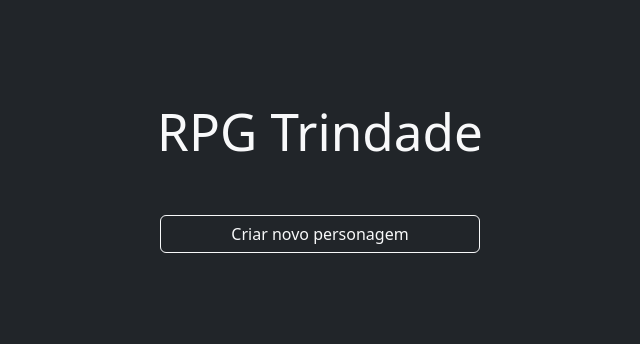
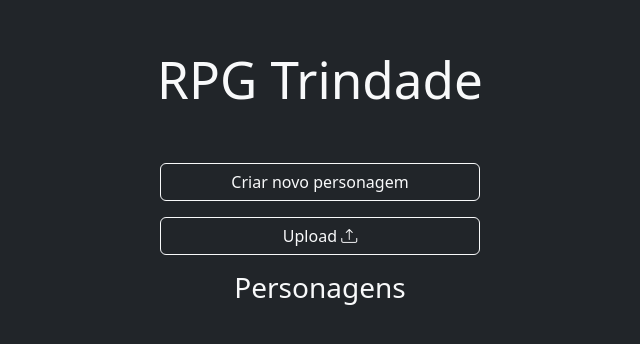
Before and after one commit to Leonardo-Gracas/trindade-rpg, a React (Vite) app: page / in a window 1280 px wide. Shown: the part 214-558 px from the top of the page, without its empty margins (320-960 px from the left). Built offline with nearby package versions, Linux system fonts and the light colour scheme.

Commit message:
Salvando e abrindo arquivos

```diff
--- a/src/App.jsx
+++ b/src/App.jsx
@@ -2,7 +2,7 @@ import { useEffect, useState } from 'react'
 import 'bootstrap/dist/css/bootstrap.min.css'
 import './App.css'
 import Cookies from "universal-cookie"
-import { Tab, Tabs } from 'react-bootstrap'
+import { FormControl, Tab, Tabs } from 'react-bootstrap'
 import Creating from './Creating/Creating'
 import Home from './Managing/Home'
 
@@ -40,11 +40,31 @@ function App() {
   }
 
   const deletePlayer = (name) => {
-    if(confirm(`Deseja mesmo excluir o personagem "${name}" para sempre?`) == false){
+    if (confirm(`Deseja mesmo excluir o personagem "${name}" para sempre?`) == false) {
       return
     }
     localStorage.removeItem(name)
     window.location.reload()
+  }
+
+  const uploadPlayer = () => {
+    let a = document.createElement('input', { type: "file" })
+    a.type = 'file'
+
+    a.addEventListener('change', (e) => {
+      var reader = new FileReader();
+      reader.onload = onReaderLoad;
+      reader.readAsText(event.target.files[0]);
+    })
+    function onReaderLoad(event) {
+      console.log(event.target.result);
+      var obj = JSON.parse(event.target.result);
+
+      localStorage.setItem(obj.nome, JSON.stringify(obj))
+      window.location.reload()
+    }
+
+    a.click()
   }
 
   var pages = [
@@ -57,6 +77,13 @@ function App() {
           onClick={() => setPage(1)}>
           Criar novo personagem
         </button>
+        <button
+          className='btn btn-outline-light mb-3'
+          style={{ width: '20rem' }}
+          onClick={uploadPlayer}>
+          Upload <i className="bi bi-upload"></i>
+        </button>
+        <h3 className='mb-3'>Personagens</h3>
         {Object.keys(players).map((item, i) => {
           return <div className='d-flex' style={{ width: '20rem' }}>
             <button key={i}
--- a/src/Managing/Home.jsx
+++ b/src/Managing/Home.jsx
@@ -30,6 +30,18 @@ const Home = ({ content, setPage }) => {
         setPage(0)
     }
 
+    const handleDownload = () => {
+        const jsonString = `data:text/json;chatset=utf-8,${encodeURIComponent(
+            JSON.stringify(player)
+          )}`;
+          const link = document.createElement("a");
+          link.href = jsonString;
+          let fileName = player.nome + ".json"
+          link.download = fileName;
+
+          link.click();
+    }
+
     const nivelFormacao = ["", "Iniciante", "Especialista", "Mestre"]
     const nivelCompetenia = ["", "1d4", "1d6", "1d8"]
 
@@ -38,8 +50,10 @@ const Home = ({ content, setPage }) => {
             <CarouselItem>
                 <div className='w-100 d-flex justify-content-center'>
                     <Card className='p-0 pb-2' >
-                        <CardHeader className='text-center'>
-                            <CardTitle>{player.nome}</CardTitle>
+                        <CardHeader className='row'>
+                            <div className='col-4'></div>
+                            <CardTitle  className='col-4 d-flex align-items-center justify-content-center'>{player.nome}</CardTitle>
+                            <div  className='col-4 text-end'><button onClick={handleDownload} className='btn btn-secondary'><i className="bi bi-download"></i></button></div>
                         </CardHeader>
                         <div className='text-start justify-content-center row p-3 overflow-y-auto overflow-x-hidden' style={{ maxHeight: '80vh' }}>
                             <div className='col-md-3 d-flex flex-column' style={{ width: '24rem' }}>
```
